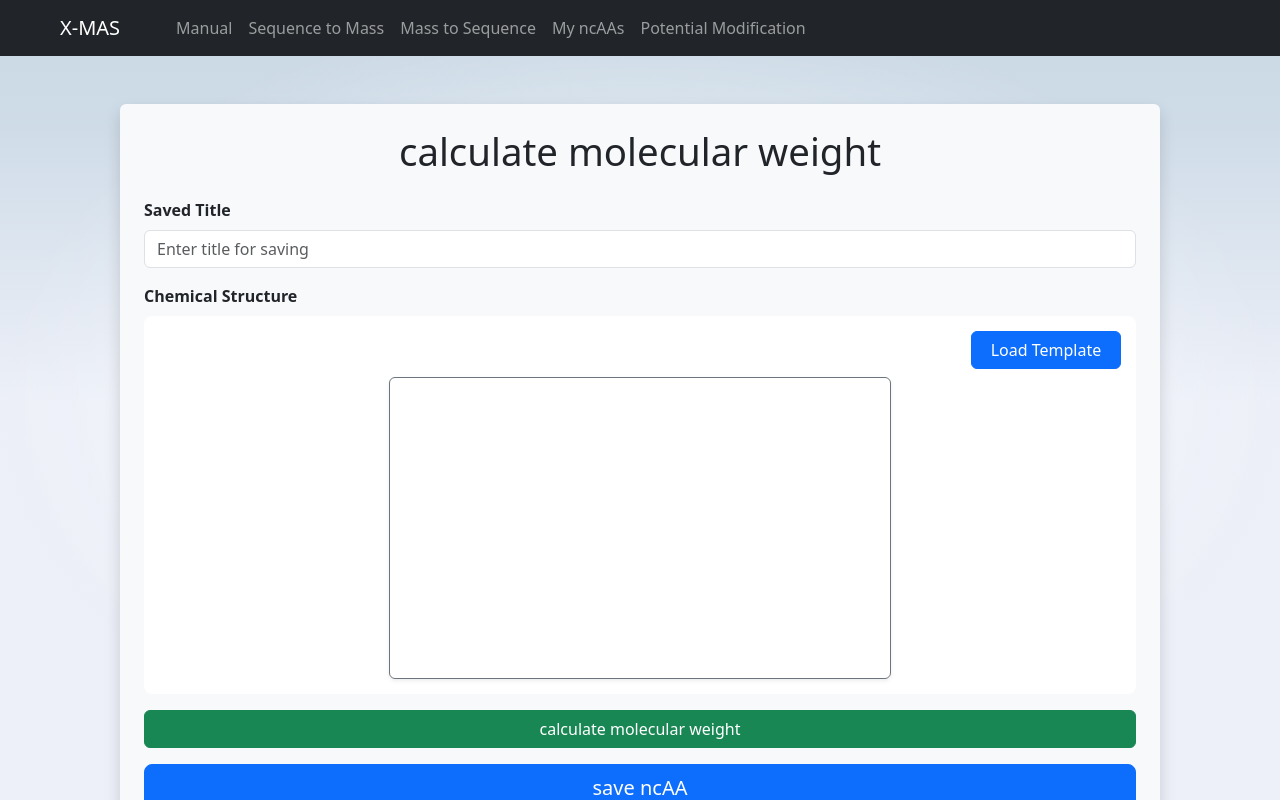
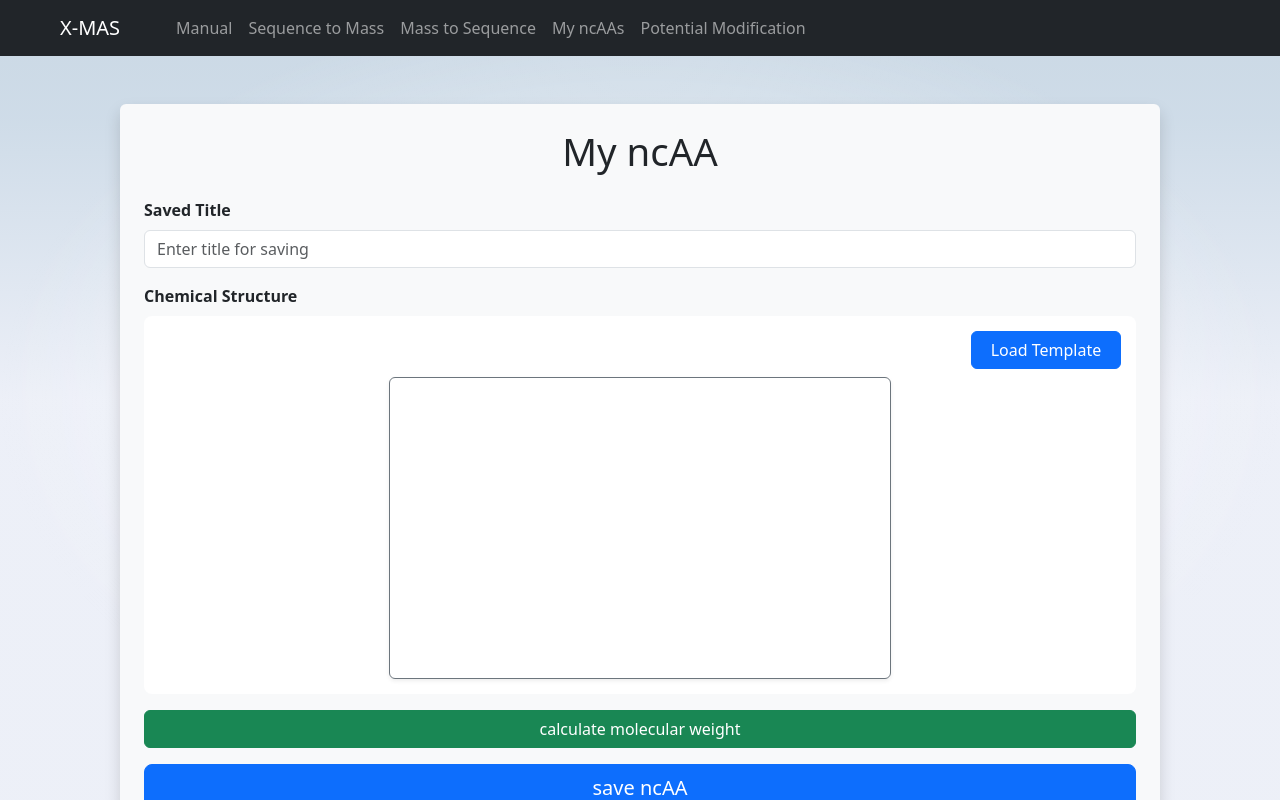
Before and after one commit to Mass-Finder/Mass-Finder-SvelteKit, a SvelteKit app: page /draw in a window 1280 px wide. Shown: the top 800 px of the page. Built offline with nearby package versions, Linux system fonts and the light colour scheme; a small style sheet from the web is missing.

Commit message:
feat: ncaa 타이틀 수정

```diff
--- a/src/routes/draw/+page.svelte
+++ b/src/routes/draw/+page.svelte
@@ -91,7 +91,7 @@
 
 
   <main class="container mt-5 p-4 bg-light rounded shadow">
-    <h1 class="text-center mb-4">calculate molecular weight</h1>
+    <h1 class="text-center mb-4">My ncAA</h1>
 
     <!-- Title Input -->
     <div class="mb-3">
```
